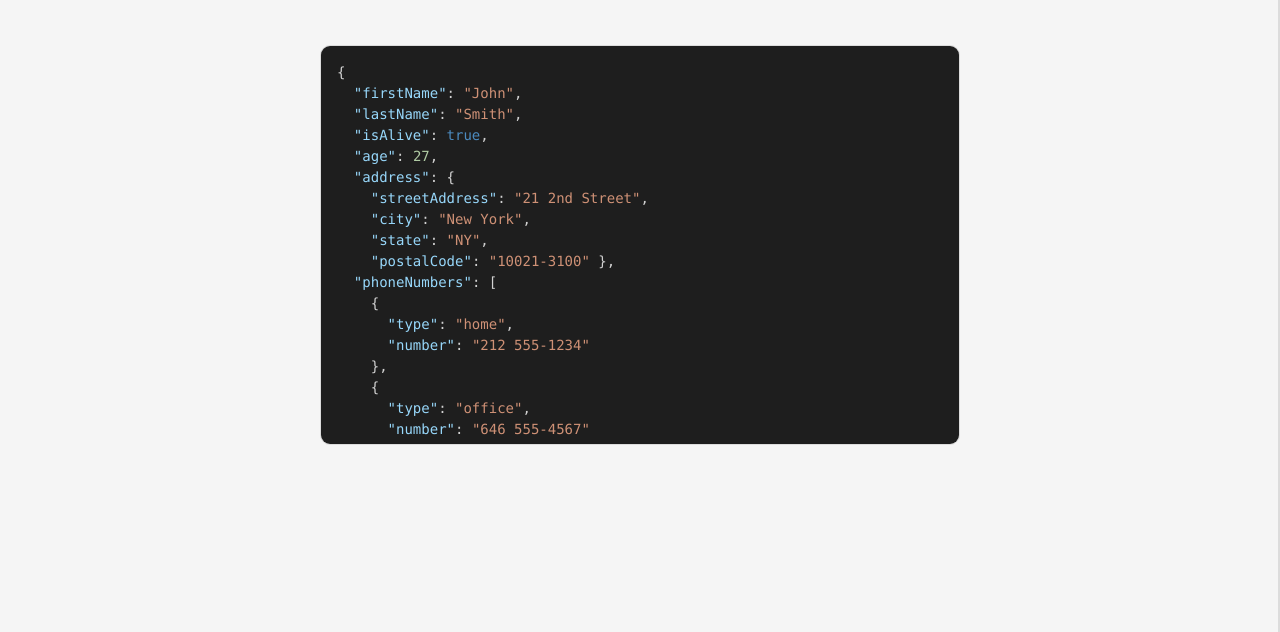
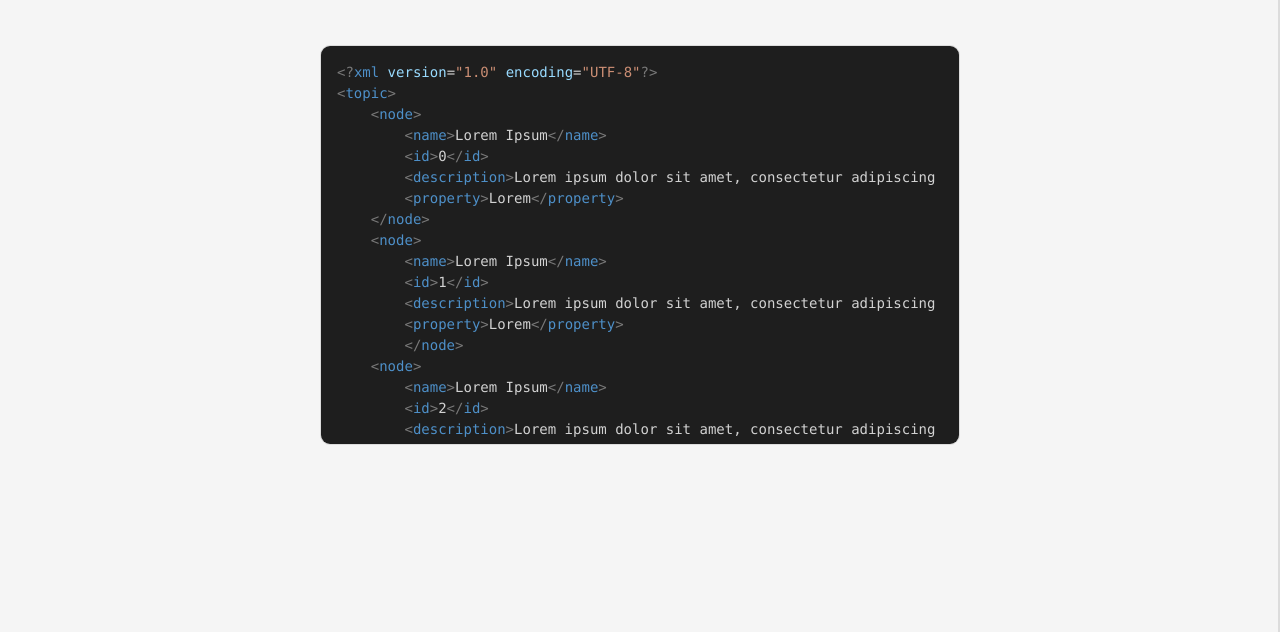
Before and after one commit to apuem/documents, a plain HTML site: page xml/index.html in a window 1280 px wide. Shown: the part 168-800 px from the top of the page. Drawn offline with nearby package versions, Linux system fonts and the light colour scheme.

Commit message:
Add .xml

```diff
--- a/xml/index.html
+++ b/xml/index.html
@@ -36,7 +36,28 @@
     <div id="main" style="width: 100%;" class="d-flex flex-column justify-content-center align-items-center">
         <h1 class="m-5">.xml</h1>
         <div id="content" onmouseleave="resetCopyNote()" onclick="copyDivToClipboard()" class="show-container copyContainer p-3" style="overflow-y: scroll;">
-            <pre>{<br>  <span class="jname">"firstName"</span>: <span class="jvalue">"John"</span>,<br>  <span class="jname">"lastName"</span>: <span class="jvalue">"Smith"</span>,<br>  <span class="jname">"isAlive"</span>: <span class="jbvalue">true</span>,<br>  <span class="jname">"age"</span>: <span class="jivalue">27</span>,<br>  <span class="jname">"address"</span>: {<br>    <span class="jname">"streetAddress"</span>: <span class="jvalue">"21 2nd Street"</span>,<br>    <span class="jname">"city"</span>: <span class="jvalue">"New York"</span>,<br>    <span class="jname">"state"</span>: <span class="jvalue">"NY"</span>,<br>    <span class="jname">"postalCode"</span>: <span class="jvalue">"10021-3100"</span> },<br>  <span class="jname">"phoneNumbers"</span>: [<br>    {<br>      <span class="jname">"type"</span>: <span class="jvalue">"home"</span>,<br>      <span class="jname">"number"</span>: <span class="jvalue">"212 555-1234"</span><br>    },<br>    {<br>      <span class="jname">"type"</span>: <span class="jvalue">"office"</span>,<br>      <span class="jname">"number"</span>: <span class="jvalue">"646 555-4567"</span><br>    }<br>  ],<br>  <span class="jname">"children"</span>: [],<br>  <span class="jname">"spouse"</span>: <span class="jbvalue">null</span><br>}</pre>
+            <pre><span class="darkchar"><</span><span class="darkchar">?</span><span class="hdarkblue">xml</span> <span class="hlightblue">version</span>=<span class="horange">"1.0"</span> <span class="hlightblue">encoding</span>=<span class="horange">"UTF-8"</span><span class="darkchar">?</span><span class="darkchar">></span>
+<span class="darkchar"><</span><span class="hdarkblue">topic</span><span class="darkchar">></span>
+    <span class="darkchar"><</span></span><span class="hdarkblue">node</span><span class="darkchar">></span>
+        <span class="darkchar"><</span></span><span class="hdarkblue">name</span><span class="darkchar">></span>Lorem Ipsum<span class="darkchar"><</span><span class="darkchar">/</span></span><span class="hdarkblue">name</span><span class="darkchar">></span>
+        <span class="darkchar"><</span></span><span class="hdarkblue">id</span><span class="darkchar">></span>0<span class="darkchar"><</span><span class="darkchar">/</span></span><span class="hdarkblue">id</span><span class="darkchar">></span>
+        <span class="darkchar"><</span></span><span class="hdarkblue">description</span><span class="darkchar">></span>Lorem ipsum dolor sit amet, consectetur adipiscing elit.<span class="darkchar"><</span><span class="darkchar">/</span></span><span class="hdarkblue">description</span><span class="darkchar">></span>
+        <span class="darkchar"><</span></span><span class="hdarkblue">property</span><span class="darkchar">></span>Lorem<span class="darkchar"><</span><span class="darkchar">/</span></span><span class="hdarkblue">property</span><span class="darkchar">></span>
+    <span class="darkchar"><</span><span class="darkchar">/</span></span><span class="hdarkblue">node</span><span class="darkchar">></span>
+    <span class="darkchar"><</span></span><span class="hdarkblue">node</span><span class="darkchar">></span>
+        <span class="darkchar"><</span></span><span class="hdarkblue">name</span><span class="darkchar">></span>Lorem Ipsum<span class="darkchar"><</span><span class="darkchar">/</span></span><span class="hdarkblue">name</span><span class="darkchar">></span>
+        <span class="darkchar"><</span></span><span class="hdarkblue">id</span><span class="darkchar">></span>1<span class="darkchar"><</span><span class="darkchar">/</span></span><span class="hdarkblue">id</span><span class="darkchar">></span>
+        <span class="darkchar"><</span></span><span class="hdarkblue">description</span><span class="darkchar">></span>Lorem ipsum dolor sit amet, consectetur adipiscing elit<span class="darkchar">></span><span class="darkchar"><</span><span class="darkchar">/</span></span><span class="hdarkblue">description</span><span class="darkchar">></span>
+        <span class="darkchar"><</span></span><span class="hdarkblue">property</span><span class="darkchar">></span>Lorem<span class="darkchar"><</span><span class="darkchar">/</span></span><span class="hdarkblue">property</span><span class="darkchar">></span>
+        <span class="darkchar"><</span><span class="darkchar">/</span></span><span class="hdarkblue">node</span><span class="darkchar">></span>
+    <span class="darkchar"><</span></span><span class="hdarkblue">node</span><span class="darkchar">></span>
+        <span class="darkchar"><</span></span><span class="hdarkblue">name</span><span class="darkchar">></span>Lorem Ipsum<span class="darkchar"><</span><span class="darkchar">/</span></span><span class="hdarkblue">name</span><span class="darkchar">></span>
+        <span class="darkchar"><</span></span><span class="hdarkblue">id</span><span class="darkchar">></span>2<span class="darkchar"><</span><span class="darkchar">/</span></span><span class="hdarkblue">id</span><span class="darkchar">></span>
+        <span class="darkchar"><</span></span><span class="hdarkblue">description</span><span class="darkchar">></span>Lorem ipsum dolor sit amet, consectetur adipiscing elit.<span class="darkchar"><</span><span class="darkchar">/</span></span><span class="hdarkblue">description</span><span class="darkchar">></span>
+        <span class="darkchar"><</span></span><span class="hdarkblue">property</span><span class="darkchar">></span>Lorem<span class="darkchar"><</span><span class="darkchar">/</span></span><span class="hdarkblue">property</span><span class="darkchar">></span>
+    <span class="darkchar"><</span><span class="darkchar">/</span></span><span class="hdarkblue">node</span><span class="darkchar">></span>
+<span class="darkchar"><</span><span class="darkchar">/</span></span><span class="hdarkblue">topic</span><span class="darkchar">></span>
+            </pre>
         </div>
         <p id="copyNote" class="hide" style="font-weight: 400; font-size: 0.75em; padding: 2vw 7.5vw; float: right; color: #111111 !important; text-decoration: none !important;">CLICK TO COPY TO CLICKBOARD</p>
     </div>
```
Also changed, not shown: files/xml/example.xml (added, +21 -0 lines).
